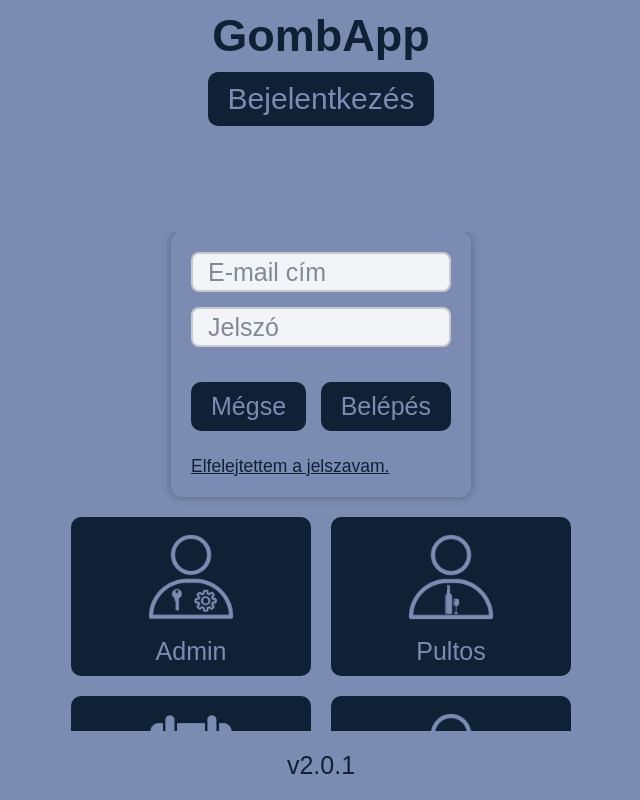
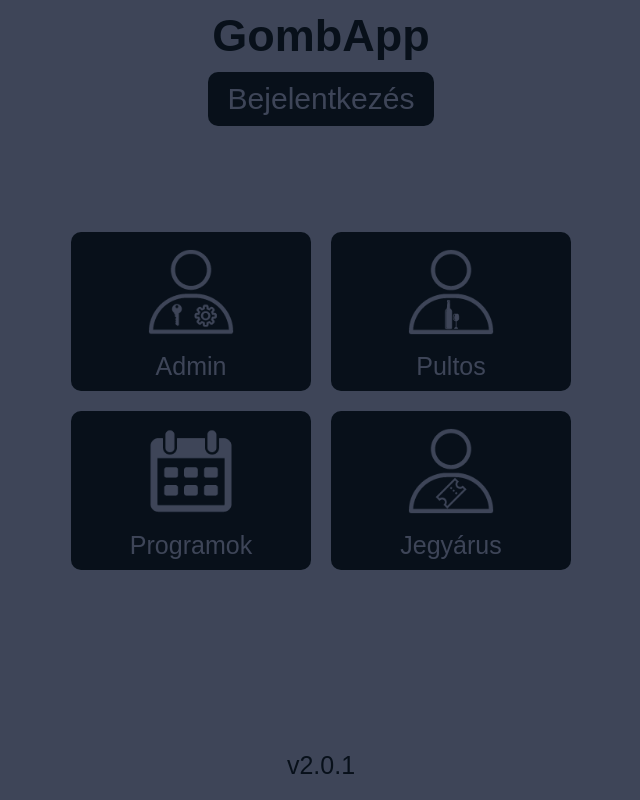
Before and after one commit to vilagombafeszt/vilagombafeszt.github.io, a Next.js app: page /GombApp in a window 1280 px wide. Both pictures are taken after a click on the button "Bejelentkezés". Shown: the whole page, without its empty margins (319-959 px from the left). Built offline with nearby package versions, Linux system fonts and the light colour scheme; no server answers; a web font is replaced by a local one.

Commit message:
enhance login with bottomsheet

```diff
--- a/app/GombApp/gombapp.css
+++ b/app/GombApp/gombapp.css
@@ -593,6 +593,125 @@ body:has(.gombapp) {
   }
 }
 
+/* ===== Bottom Sheet ===== */
+.gombapp .bottom-sheet-backdrop {
+  position: fixed;
+  inset: 0;
+  background-color: rgba(0, 0, 0, 0.5);
+  display: flex;
+  justify-content: center;
+  align-items: flex-end;
+  z-index: 1000;
+  animation: fadeIn 0.3s ease-out;
+}
+.gombapp .bottom-sheet-backdrop.closing {
+  animation: fadeOut 0.3s ease-out forwards;
+}
+
+.gombapp .bottom-sheet {
+  background-color: var(--gombapp-bg-color);
+  width: 100%;
+  max-width: 500px;
+  max-height: 90vh;
+  border-radius: 20px 20px 0 0;
+  display: flex;
+  flex-direction: column;
+  animation: slideUp 0.3s ease-out;
+  box-shadow: 0 -4px 20px rgba(0, 0, 0, 0.2);
+  padding: 20px;
+  padding-top: 10px;
+  padding-bottom: calc(20px + env(safe-area-inset-bottom, 0px));
+}
+.gombapp .bottom-sheet.closing {
+  animation: slideDown 0.3s ease-out forwards;
+}
+
+@media only screen and (min-width: 768px) {
+  .gombapp .bottom-sheet {
+    border-radius: 20px;
+    margin-bottom: 20px;
+    animation: slideUpDesktop 0.3s ease-out;
+  }
+  .gombapp .bottom-sheet.closing {
+    animation: slideDownDesktop 0.3s ease-out forwards;
+  }
+  .gombapp .bottom-sheet-backdrop {
+    align-items: center;
+  }
+}
+
+.gombapp .bottom-sheet-handle-area {
+  width: 100%;
+  height: 30px;
+  display: flex;
+  justify-content: center;
+  align-items: center;
+  cursor: grab;
+  touch-action: none;
+  margin-bottom: 10px;
+}
+.gombapp .bottom-sheet-handle-area:active {
+  cursor: grabbing;
+}
+.gombapp .bottom-sheet-handle {
+  width: 40px;
+  height: 5px;
+  background-color: rgba(16, 33, 53, 0.4);
+  border-radius: 3px;
+}
+
+.gombapp .bottom-sheet-header {
+  font-size: 1.5em;
+  font-weight: bold;
+  margin-bottom: 15px;
+  text-align: center;
+  color: var(--gombapp-font-color);
+}
+
+.gombapp .bottom-sheet-body {
+  flex-grow: 1;
+  overflow-y: auto;
+  margin-bottom: 20px;
+}
+
+.gombapp .bottom-sheet-footer {
+  display: flex;
+  justify-content: space-between;
+  width: 100%;
+  gap: 10px;
+  margin-top: auto;
+}
+
+@keyframes fadeIn {
+  from { opacity: 0; }
+  to { opacity: 1; }
+}
+
+@keyframes slideUp {
+  from { transform: translateY(100%); }
+  to { transform: translateY(0); }
+}
+
+@keyframes slideUpDesktop {
+  from { transform: translateY(50px); opacity: 0; }
+  to { transform: translateY(0); opacity: 1; }
+}
+
+@keyframes fadeOut {
+  from { opacity: 1; }
+  to { opacity: 0; }
+}
+
+@keyframes slideDown {
+  from { transform: translateY(0); }
+  to { transform: translateY(100%); }
+}
+
+@keyframes slideDownDesktop {
+  from { transform: translateY(0); opacity: 1; }
+  to { transform: translateY(50px); opacity: 0; }
+}
+
 /* ===== Login Form ===== */
 .gombapp .name-form {
   display: flex;
@@ -601,19 +720,12 @@ body:has(.gombapp) {
   font-family: 'Alumni Sans', sans-serif;
   gap: 15px;
   width: 100%;
-  max-width: 300px;
-  background-color: var(--gombapp-bg-color);
-  padding: 20px;
-  border-radius: 10px;
-  margin-top: 0;
-  margin-left: auto;
-  margin-right: auto;
-  box-shadow: 0 0 8px rgba(0, 0, 0, 0.3);
 }
 
 .gombapp .loginform-buttons {
   display: flex;
-  justify-content: flex-end;
+  justify-content: space-between;
+  width: 100%;
 }
 
 .gombapp .cancel-button {
@@ -802,10 +914,11 @@ body:has(.gombapp) {
   padding: 16px 20px;
   position: fixed;
   left: 50%;
-  top: calc(50% - 250px);
-  transform: translate(-50%, calc(-50% + 20px));
+  top: 60px;
+  transform: translate(-50%, -20px);
   z-index: 2000;
   opacity: 0;
+  box-shadow: 0 4px 15px rgba(0, 0, 0, 0.4);
   box-shadow: 0 10px 30px rgba(0, 0, 0, 0.4), 0 4px 10px rgba(0, 0, 0, 0.2);
   transition: opacity 0.3s cubic-bezier(0.16, 1, 0.3, 1), transform 0.3s cubic-bezier(0.16, 1, 0.3, 1), visibility 0.3s cubic-bezier(0.16, 1, 0.3, 1);
   font-family: 'Alumni Sans', sans-serif;
--- a/app/GombApp/page.tsx
+++ b/app/GombApp/page.tsx
@@ -78,11 +78,6 @@ export default function GombAppHome() {
 
       <main>
         <div className="menu adjust">
-          {showLogin && !user && (
-            <div style={{ gridColumn: '1 / -1' }}>
-              <LoginForm onClose={() => setShowLogin(false)} />
-            </div>
-          )}
           <button className="button" onClick={() => navigateTo('/GombApp/admin/', true)}>
             <Image src="/GombApp/images/adminpic.png" alt="Admin" className="profile-pic" width={100} height={100} />
             Admin
@@ -102,6 +97,8 @@ export default function GombAppHome() {
         </div>
       </main>
 
+      <LoginForm isOpen={showLogin && !user} onClose={() => setShowLogin(false)} />
+
       <footer>
         <p className="footer-text">v2.0.1</p>
       </footer>
--- /dev/null
+++ b/components/gombapp/BottomSheet.tsx
@@ -0,0 +1,111 @@
+import React, { useEffect, useState, useRef } from 'react';
+
+interface BottomSheetProps {
+  isOpen: boolean;
+  onClose: () => void;
+  children: React.ReactNode;
+}
+
+export function BottomSheet({ isOpen, onClose, children }: BottomSheetProps) {
+  const [shouldRender, setShouldRender] = useState(isOpen);
+  const [isClosing, setIsClosing] = useState(false);
+  const [isDraggingClose, setIsDraggingClose] = useState(false);
+
+  const startYRef = useRef(0);
+  const [dragOffsetY, setDragOffsetY] = useState(0);
+  const [isSnapping, setIsSnapping] = useState(false);
+
+  useEffect(() => {
+    if (isOpen) {
+      setShouldRender(true);
+      setIsClosing(false);
+      setIsDraggingClose(false);
+      document.body.style.overflow = 'hidden';
+    } else if (shouldRender) {
+      setIsClosing(true);
+      const timer = setTimeout(() => {
+        setShouldRender(false);
+        setIsClosing(false);
+        setDragOffsetY(0);
+        setIsDraggingClose(false);
+      }, isDraggingClose ? 0 : 300);
+      return () => clearTimeout(timer);
+    }
+    return () => {
+      document.body.style.overflow = '';
+    };
+  }, [isOpen, shouldRender, isDraggingClose]);
+
+  if (!shouldRender) return null;
+
+  const handlePointerDown = (e: React.PointerEvent) => {
+    (e.target as HTMLElement).setPointerCapture(e.pointerId);
+    startYRef.current = e.clientY;
+  };
+
+  const handlePointerMove = (e: React.PointerEvent) => {
+    if (!startYRef.current) return;
+    const diff = e.clientY - startYRef.current;
+    if (diff > 0) {
+      setDragOffsetY(diff);
+    } else {
+      setDragOffsetY(0);
+    }
+  };
+
+  const handlePointerUp = (e: React.PointerEvent) => {
+    (e.target as HTMLElement).releasePointerCapture(e.pointerId);
+    if (dragOffsetY > 100) {
+      setIsDraggingClose(true);
+      onClose();
+    } else if (dragOffsetY > 0) {
+      setIsSnapping(true);
+      setDragOffsetY(0);
+      setTimeout(() => setIsSnapping(false), 300);
+    }
+    startYRef.current = 0;
+  };
+
+  const dynamicStyle: React.CSSProperties = dragOffsetY > 0 || isSnapping
+    ? {
+        transform: `translateY(${dragOffsetY}px)`,
+        transition: isSnapping ? 'transform 0.3s ease-out' : 'none'
+      }
+    : {};
+
+  return (
+    <div
+      className={`bottom-sheet-backdrop ${isClosing && !isDraggingClose ? 'closing' : ''}`}
+      onClick={onClose}
+    >
+      <div
+        className={`bottom-sheet ${isClosing && !isDraggingClose ? 'closing' : ''}`}
+        onClick={(e) => e.stopPropagation()}
+        style={dynamicStyle}
+      >
+        <div
+          className="bottom-sheet-handle-area"
+          onPointerDown={handlePointerDown}
+          onPointerMove={handlePointerMove}
+          onPointerUp={handlePointerUp}
+          onPointerCancel={handlePointerUp}
+        >
+          <div className="bottom-sheet-handle" />
+        </div>
+        {children}
+      </div>
+    </div>
+  );
+}
+
+export function BottomSheetHeader({ children }: { children: React.ReactNode }) {
+  return <div className="bottom-sheet-header">{children}</div>;
+}
+
+export function BottomSheetBody({ children }: { children: React.ReactNode }) {
+  return <div className="bottom-sheet-body">{children}</div>;
+}
+
+export function BottomSheetFooter({ children }: { children: React.ReactNode }) {
+  return <div className="bottom-sheet-footer">{children}</div>;
+}
--- a/components/gombapp/LoginForm.tsx
+++ b/components/gombapp/LoginForm.tsx
@@ -4,12 +4,14 @@ import React, { useState } from 'react';
 import { signInWithEmailAndPassword, sendPasswordResetEmail } from 'firebase/auth';
 import { auth } from '@/lib/firebase';
 import { useSnackbar } from './Snackbar';
+import { BottomSheet, BottomSheetHeader, BottomSheetBody, BottomSheetFooter } from './BottomSheet';
 
 interface LoginFormProps {
+  isOpen: boolean;
   onClose: () => void;
 }
 
-export default function LoginForm({ onClose }: LoginFormProps) {
+export default function LoginForm({ isOpen, onClose }: LoginFormProps) {
   const { showSnackbar } = useSnackbar();
   const [email, setEmail] = useState('');
   const [password, setPassword] = useState('');
@@ -86,8 +88,10 @@ export default function LoginForm({ onClose }: LoginFormProps) {
   };
 
   return (
-    <div className="login-form" style={{ display: 'block' }}>
+    <BottomSheet isOpen={isOpen} onClose={onClose}>
+      <BottomSheetHeader>Bejelentkezés</BottomSheetHeader>
       <form className="name-form" onSubmit={showReset ? handleSendReset : handleLogin}>
+        <BottomSheetBody>
           {!showReset ? (
             <div className="login-fields">
               <input
@@ -106,14 +110,6 @@ export default function LoginForm({ onClose }: LoginFormProps) {
                 onChange={(e) => setPassword(e.target.value)}
                 required
               />
-            <div className="loginform-buttons">
-              <button type="button" className="cancel-button" onClick={onClose}>
-                Mégse
-              </button>
-              <button type="submit" className="submit-button">
-                Belépés
-              </button>
-            </div>
               <button
                 type="button"
                 className="text-button"
@@ -123,7 +119,7 @@ export default function LoginForm({ onClose }: LoginFormProps) {
               </button>
             </div>
           ) : (
-          <div className="forgot-password-fields" style={{ display: 'flex' }}>
+            <div className="forgot-password-fields" style={{ display: 'flex', flexDirection: 'column', gap: '15px' }}>
               <p className="reset-description">
                 Add meg az e-mail-címedet, és elküldünk neked egy hivatkozást, amellyel visszajuthatsz a fiókodba.
               </p>
@@ -134,6 +130,20 @@ export default function LoginForm({ onClose }: LoginFormProps) {
                 value={resetEmail}
                 onChange={(e) => setResetEmail(e.target.value)}
               />
+            </div>
+          )}
+        </BottomSheetBody>
+        <BottomSheetFooter>
+          {!showReset ? (
+            <div className="loginform-buttons">
+              <button type="button" className="cancel-button" onClick={onClose}>
+                Mégse
+              </button>
+              <button type="submit" className="submit-button">
+                Belépés
+              </button>
+            </div>
+          ) : (
             <div className="loginform-buttons">
               <button
                 type="button"
@@ -146,9 +156,9 @@ export default function LoginForm({ onClose }: LoginFormProps) {
                 Hivatkozás küldése
               </button>
             </div>
-          </div>
           )}
+        </BottomSheetFooter>
       </form>
-    </div>
+    </BottomSheet>
   );
 }
```
Lines whose indentation alone changed are shown as unchanged.
